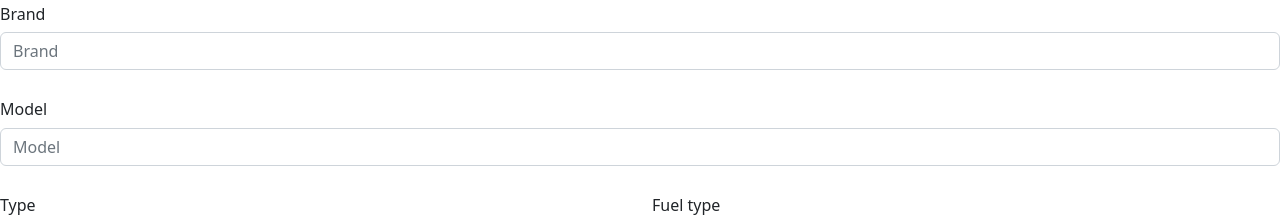
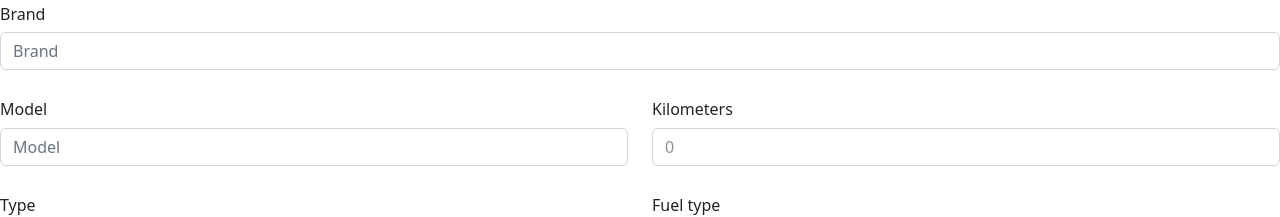
Before and after one commit to EmoHei/get-your-car, a React (Create React App) app: page /create in a window 1280 px wide. Shown: the part 383-600 px from the top of the page. Built offline with nearby package versions, Linux system fonts and the light colour scheme; no server answers; sample sign-in values are in the browser's storage.

Commit message:
edit kilometers in create and edit components

```diff
--- a/src/components/ListingItem.jsx
+++ b/src/components/ListingItem.jsx
@@ -28,8 +28,7 @@ export default function ListingItem({ listing, id, onEdit, onDelete }) {
                 </Link>
                 <Col style={{ padding: '5px' }}>
                     <div style={{ display: 'flex' }}>
-                        <MdLocationOn style={{ marginTop: '20px', color: 'green' }}>
-                        </MdLocationOn>
+
                         <p className="address truncate">
                             {listing.fuel}
                         </p>
--- a/src/hooks/useAuthStatus.jsx
+++ b/src/hooks/useAuthStatus.jsx
@@ -1,12 +1,12 @@
 import { getAuth, onAuthStateChanged } from 'firebase/auth';
-import { useEffect, useState } from 'react'
+import { useEffect, useState } from 'react';
 
 export function useAuthStatus() {
     const [loggedIn, setLoggedIn] = useState(false);
     const [checkingStatus, setCheckingStatus] = useState(true);
 
     useEffect(() => {
-        const auth = getAuth()
+        const auth = getAuth();
         // This is firebase method
         onAuthStateChanged(auth, (user) => {
             if (user) {
--- a/src/pages/CreatePage.jsx
+++ b/src/pages/CreatePage.jsx
@@ -24,6 +24,7 @@ function CreatePage() {
         color: '',
         price: 0,
         description: '',
+        kilometer:0,
         images: {},
 
     })
@@ -39,6 +40,7 @@ function CreatePage() {
         color,
         price,
         description,
+        kilometer,
         images,
 
     } = formData;
@@ -207,6 +209,19 @@ function CreatePage() {
                             required
                             style={{ width: '100%', margin: 'auto' }}
                         />
+                    </Col>
+                    <Col>
+                        <h6 style={{ marginTop: '30px' }} >
+                            Kilometers
+                        </h6>
+                        <Form.Control
+                            type="number"
+                            placeholder='Kilometer'
+                            value={kilometer}
+                            id="kilometer"
+                            onChange={onChange}
+                            required
+                            style={{ width: '100%', margin: 'auto' }} />
                     </Col>
                 </Row>
                 <Row>
--- a/src/pages/Edit.jsx
+++ b/src/pages/Edit.jsx
@@ -27,6 +27,7 @@ function Edit() {
         color: '',
         price: 0,
         description: '',
+        kilometer:0,
         images: {},
 
     })
@@ -42,6 +43,7 @@ function Edit() {
         color,
         price,
         description,
+        kilometer,
         images,
 
     } = formData;
@@ -241,6 +243,19 @@ function Edit() {
                             style={{ width: '100%', margin: 'auto' }}
                         />
                     </Col>
+                    <Col>
+                        <h6 style={{ marginTop: '30px' }} >
+                           Kilometer
+                        </h6>
+                        <Form.Control
+                            type="number"
+                            placeholder='Kilometer'
+                            value={kilometer}
+                            id="kilometer"
+                            onChange={onChange}
+                            required
+                            style={{ width: '100%', margin: 'auto' }} />
+                    </Col>
                 </Row>
                 <Row>
                     <Col>
--- a/src/pages/Listing.jsx
+++ b/src/pages/Listing.jsx
@@ -77,7 +77,7 @@ export default function Listing() {
                         backgroundSize: 'cover'
                     }} />
             }
-            <div
+            {/* <div
                 className='share-icon-container'
                 onClick={() => {
                     navigator.clipboard.writeText(window.location.href)
@@ -88,7 +88,7 @@ export default function Listing() {
                 }}
             >
                 < FaShare className='share-icon'></FaShare>
-            </div>
+            </div> */}
             {shareLinkCopied && (<p className='share-text'>Link Copied</p>)}
 
             <Card className='content-container'>
--- a/src/pages/Profile.jsx
+++ b/src/pages/Profile.jsx
@@ -1,5 +1,5 @@
 import React from 'react';
-import "./Profile.scss"
+import "./Profile.scss";
 
 import { getAuth, updateProfile } from "firebase/auth";
 import {
@@ -31,6 +31,7 @@ export default function Profile() {
         name: auth.currentUser.displayName,
         email: auth.currentUser.email,
     });
+
     const { name, email } = formData;
     function onLogout() {
         auth.signOut();
@@ -52,7 +53,6 @@ export default function Profile() {
                 });
 
                 // update name in the firestore
-
                 const docRef = doc(db, "users", auth.currentUser.uid);
                 await updateDoc(docRef, {
                     name,
@@ -120,7 +120,6 @@ export default function Profile() {
                             />
                         </Form.Group>
 
-
                         <Form.Group className="mb-3" id="formBasicEmail">
                             <Form.Label>Email address</Form.Label>
                             <Form.Control
```
Also changed, not shown: src/App.jsx (+38 -30 lines).
